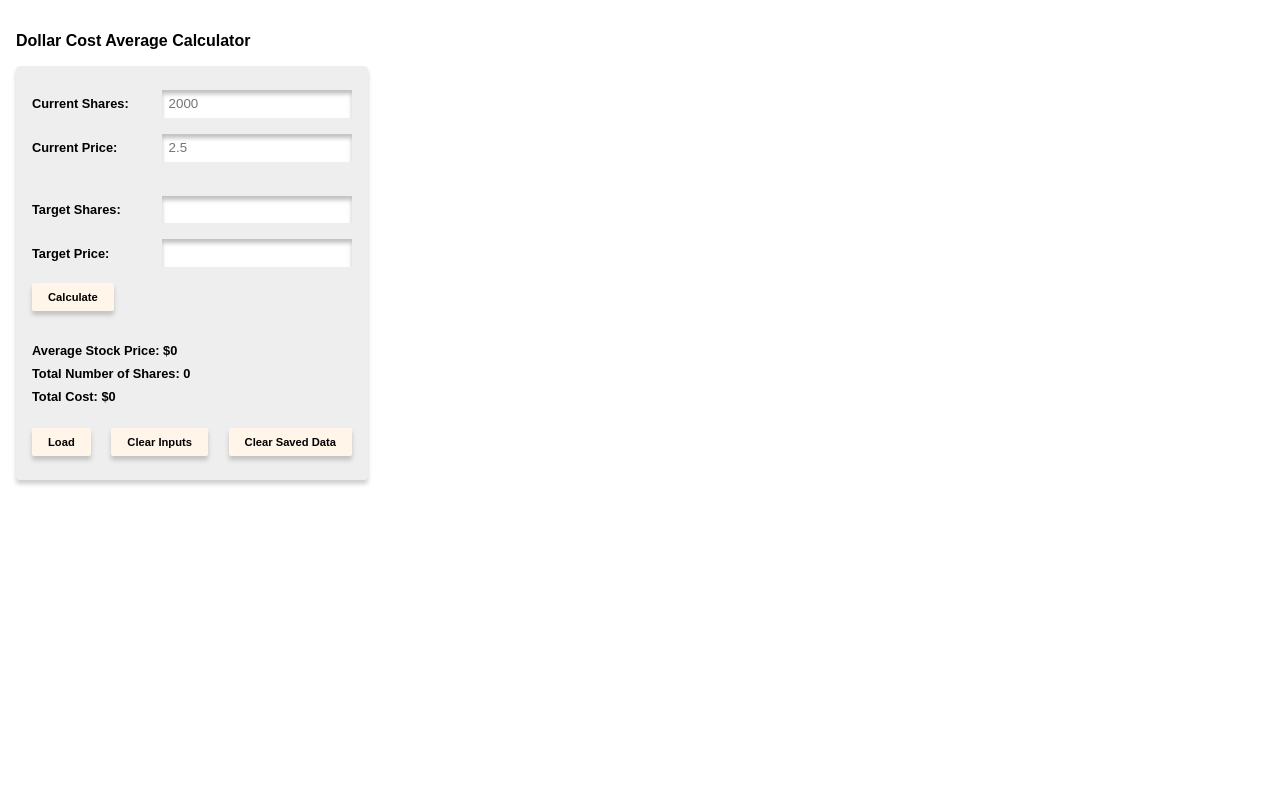
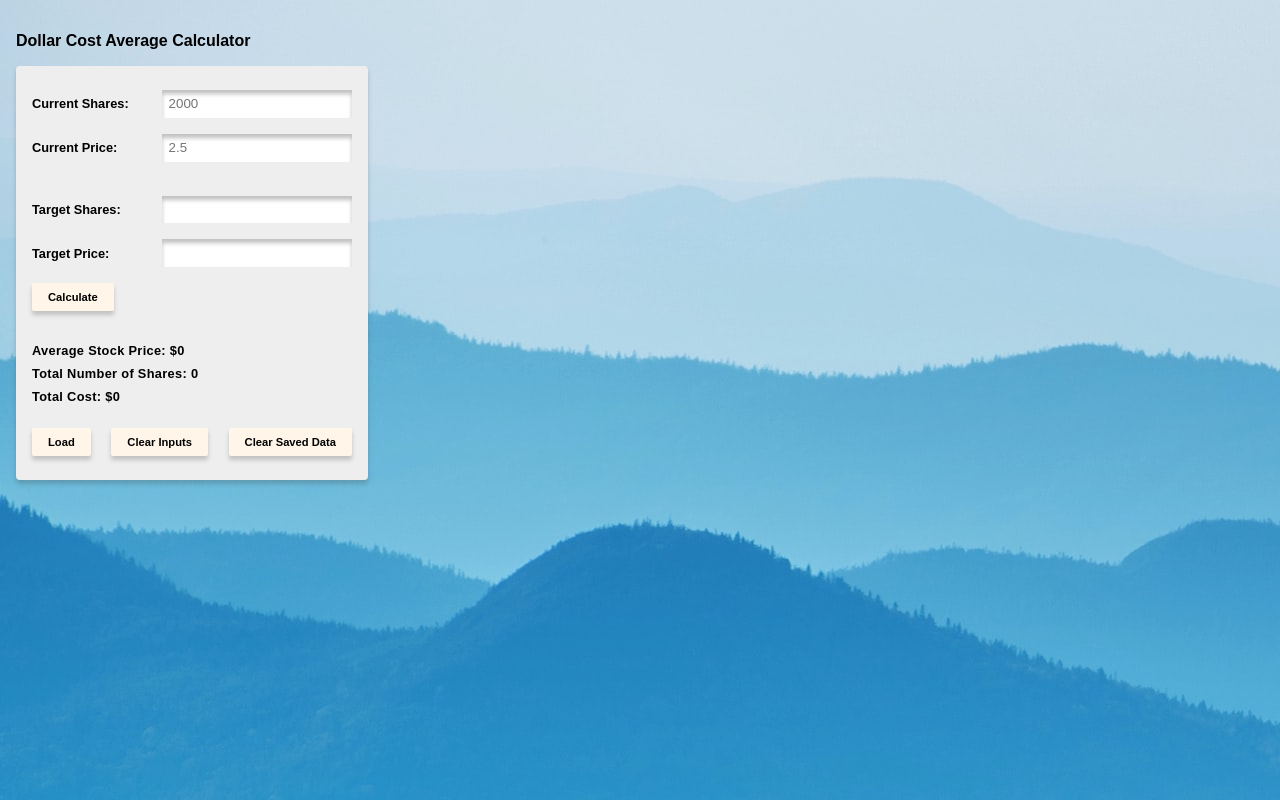
Before and after one commit to VishnuRupan/-Dollar-Cost-Average-Calculator, a plain HTML site: page index.html in a window 1280 px wide. Drawn offline with Linux system fonts and the light colour scheme.

Commit message:
Add files via upload

```diff
--- a/styles.scss
+++ b/styles.scss
@@ -2,6 +2,13 @@
   box-sizing: border-box;
   margin: 0;
   padding: 0;
+}
+
+html {
+  background-image: url(./background.jpg);
+  width: 100%;
+  height: 100%;
+  object-fit: cover;
 }
 
 h1 {
@@ -86,4 +93,5 @@ button {
 .final-result h3 {
   padding-top: 0.5rem;
   font-size: 0.8rem;
+  letter-spacing: 0.02rem;
 }
```
Also changed, not shown: background.jpg (added), styles.css, 1 other file.
